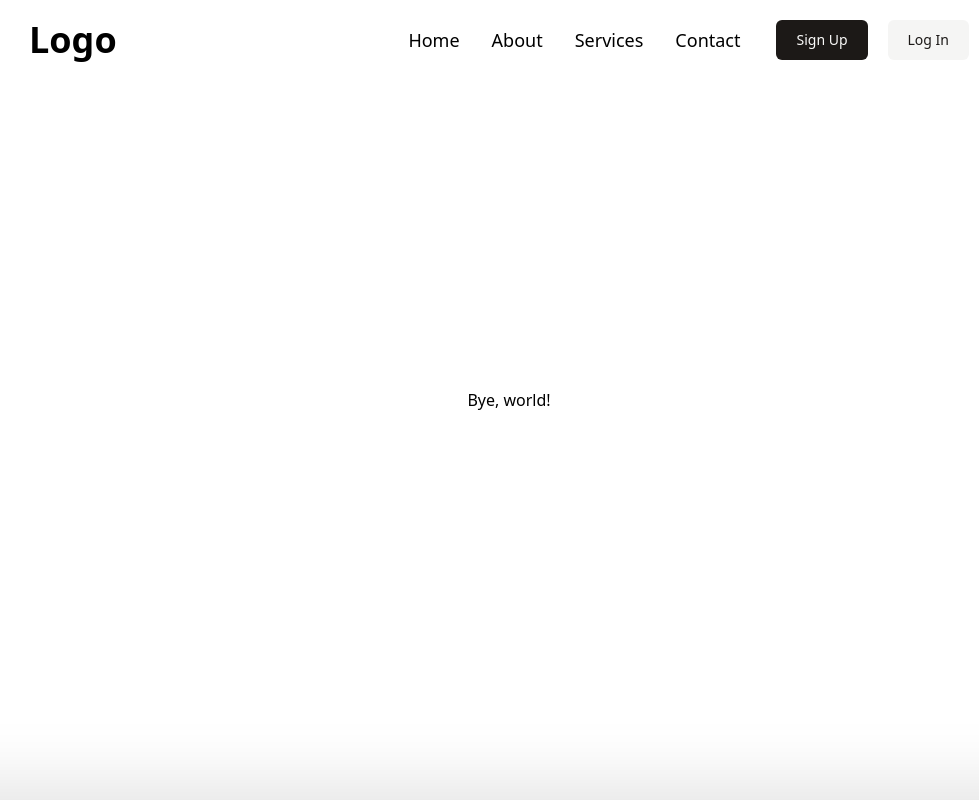
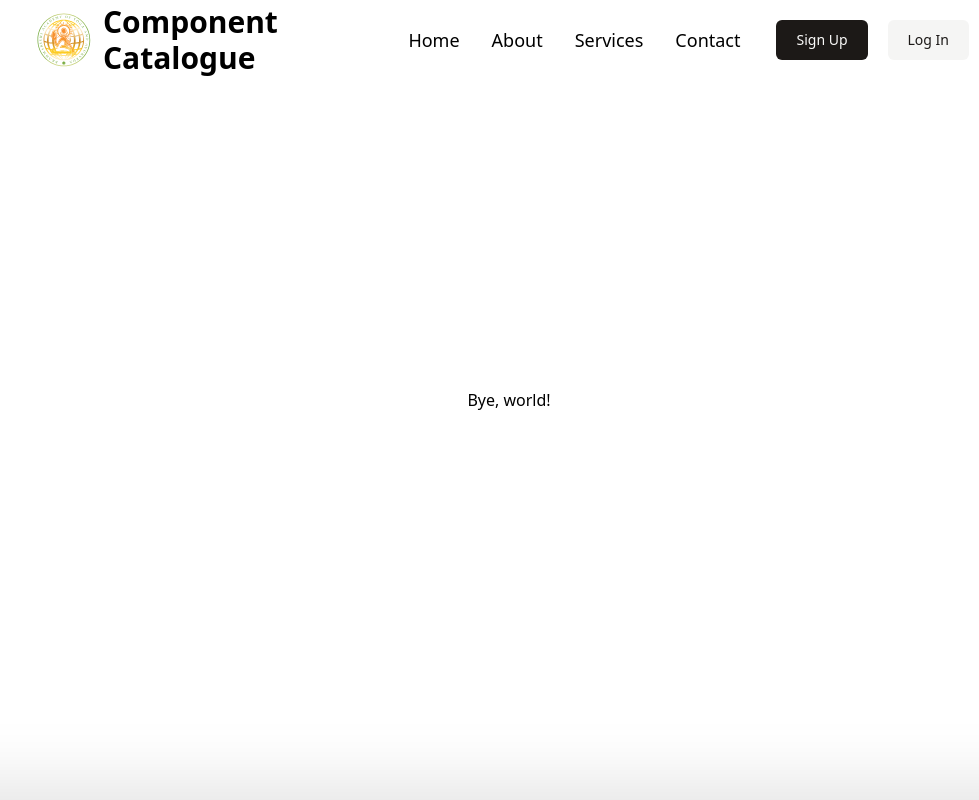
Before and after one commit to Semicolon-Stardust/next-frontend-template, a Next.js app: page /en in a window 1280 px wide. Shown: the top 800 px of the page, without its empty margins (131-1110 px from the left). Built offline with nearby package versions, Linux system fonts and the light colour scheme.

Commit message:
Updated Header to have DAYA logo

```diff
--- a/src/app/[locale]/layout.tsx
+++ b/src/app/[locale]/layout.tsx
@@ -8,8 +8,8 @@ import { notFound } from 'next/navigation';
 import { Locale, routing } from '@/i18n/routing';
 import './globals.css';
 import { ThemeProvider } from '@/components/theme-provider';
-import Header from '@/components/header/header';
-import Footer from '@/components/footer/footer';
+import Header from '@/components/ui/header/header';
+import Footer from '@/components/ui/footer/footer';
 
 const geistSans = Geist({
 	variable: '--font-geist-sans',
--- /dev/null
+++ b/src/components/ui/carousel-dots.tsx
@@ -0,0 +1,53 @@
+'use client';
+
+import * as React from 'react';
+import { type CarouselApi } from '@/components/ui/carousel';
+import { cn } from '@/lib/utils';
+
+interface CarouselDotsProps {
+	numberOfSlides: number;
+	api?: CarouselApi; // Pass the carousel API as a prop
+}
+
+export function CarouselDots({ numberOfSlides, api }: CarouselDotsProps) {
+	const [current, setCurrent] = React.useState(0);
+
+	// Update the current slide when the carousel API is available
+	React.useEffect(() => {
+		if (!api) {
+			return;
+		}
+
+		setCurrent(api.selectedScrollSnap());
+
+		const onSelect = () => {
+			setCurrent(api.selectedScrollSnap());
+		};
+
+		api.on('select', onSelect);
+
+		return () => {
+			api.off('select', onSelect);
+		};
+	}, [api]);
+
+	const handleDotClick = (index: number) => {
+		api?.scrollTo(index); // Navigate to the selected slide
+	};
+
+	return (
+		<div className="absolute bottom-4 left-1/2 z-10 flex -translate-x-1/2 gap-2">
+			{Array.from({ length: numberOfSlides }).map((_, index) => (
+				<button
+					key={index}
+					onClick={() => handleDotClick(index)}
+					className={cn(
+						'h-3 w-3 rounded-full transition-colors',
+						current === index ? 'bg-white' : 'bg-gray-500'
+					)}
+					aria-label={`Go to slide ${index + 1}`}
+				/>
+			))}
+		</div>
+	);
+}
--- a/src/components/Header/Header.tsx
+++ b/src/components/ui/header/header.tsx
@@ -3,11 +3,12 @@
 import { cn } from '@/lib/utils';
 import { Link } from '@/i18n/routing';
 import { useState, useEffect } from 'react';
-import { Button } from '../ui/button';
+import { Button } from '../button';
 import { Menu, X } from 'lucide-react';
 import { motion, AnimatePresence } from 'framer-motion';
 import { ModeToggle } from '@/components/utils/mode-toggle';
 import { useTranslations } from 'next-intl';
+import Image from 'next/image';
 
 const menuVariants = {
 	open: {
@@ -112,24 +113,33 @@ function Navbar() {
 			initial={false}
 			animate={isOpen ? 'open' : 'closed'}
 			className={cn(
-				'flex flex-col md:flex-row justify-between items-center px-5 md:px-20 lg:px-40 py-5'
+				'flex flex-col md:flex-row justify-between items-center px-5 md:px-20 lg:px-40 py-1'
 			)}
 		>
 			<motion.div
 				initial="hidden"
 				animate="visible"
 				variants={itemVariants}
-				className="flex justify-between w-full md:w-auto"
+				className="flex justify-between items-center w-full md:w-auto"
 			>
-				<Link href="/">
+				<Link href="/" className="flex items-center gap-1">
+					{/* Daya Logo */}
+					<Image
+						src="/daya-logo.svg"
+						alt="Daya Logo"
+						width={70}
+						height={70}
+						priority
+					/>
 					<h1
 						className={cn(
-							'text-4xl font-bold text-black dark:text-white'
+							'text-2xl lg:text-3xl font-bold text-black dark:text-white'
 						)}
 					>
 						{t('logo')}
 					</h1>
 				</Link>
+				{/* Hamburger Button for Mobile */}
 				<div className="md:hidden">
 					<Button
 						variant={'link'}
@@ -141,6 +151,7 @@ function Navbar() {
 					</Button>
 				</div>
 			</motion.div>
+
 			<motion.div
 				initial="hidden"
 				animate="visible"
--- a/src/messages/en.json
+++ b/src/messages/en.json
@@ -7,7 +7,7 @@
 		"contactLink": "Contact Us"
 	},
 	"Header": {
-		"logo": "Logo",
+		"logo": "Component Catalogue",
 		"links": {
 			"home": "Home",
 			"about": "About",
```
Also changed, not shown: src/components/ui/carousel.tsx (+100 -99 lines), public/daya-logo.svg (renamed from src/Assets/daya-logo.svg), src/components/ui/footer/footer.tsx (renamed from src/components/Footer/Footer.tsx).
